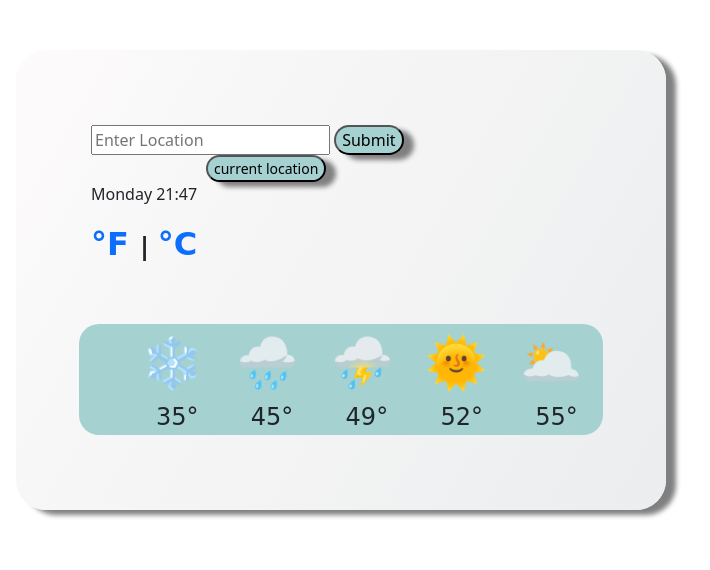
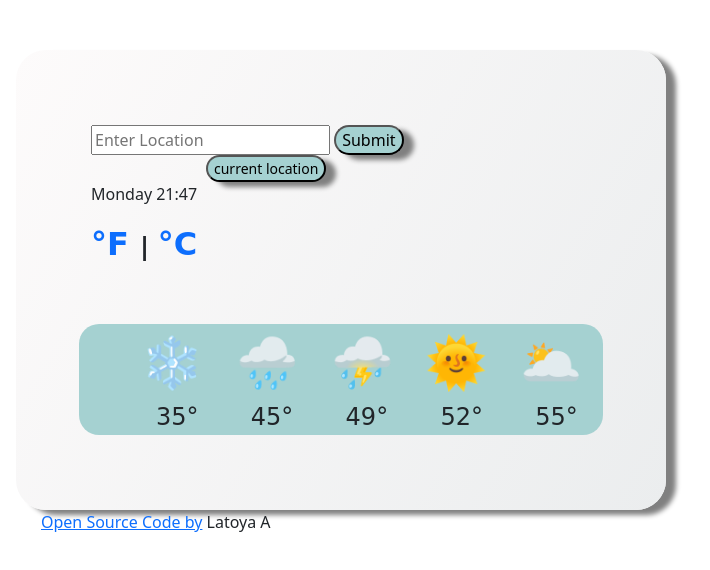
Before and after one commit to Version-LAA/weather-app, a plain HTML site: page index.html in a window 1280 px wide. Shown: the whole page, without its empty margins (116-826 px from the left). Drawn offline with nearby package versions, Linux system fonts and the light colour scheme; a web font is replaced by a local one.

Commit message:
Added footer
added footer and fixed spacing

```diff
--- a/index.html
+++ b/index.html
@@ -76,6 +76,12 @@
           </div>
         </div>
       </div>
+      <footer>
+        <a href="https://github.com/Version-LAA/weather-app"
+          >Open Source Code by</a
+        >
+        Latoya A
+      </footer>
     </div>
     <script src="src/index.js"></script>
   </body>
--- a/src/styles.css
+++ b/src/styles.css
@@ -2,6 +2,7 @@
   text-align: left;
   padding: 75px;
   margin: 50px;
+  margin-bottom: 0;
   background-image: linear-gradient(120deg, #fdfbfb 0%, #ebedee 100%);
   border-radius: 30px;
   box-shadow: 10px 5px 5px grey;
@@ -73,3 +74,6 @@
   background-color: rgb(165, 209, 209);
   backdrop-filter: blur(5px);
 }
+footer {
+  padding-left: 75px;
+}
```
